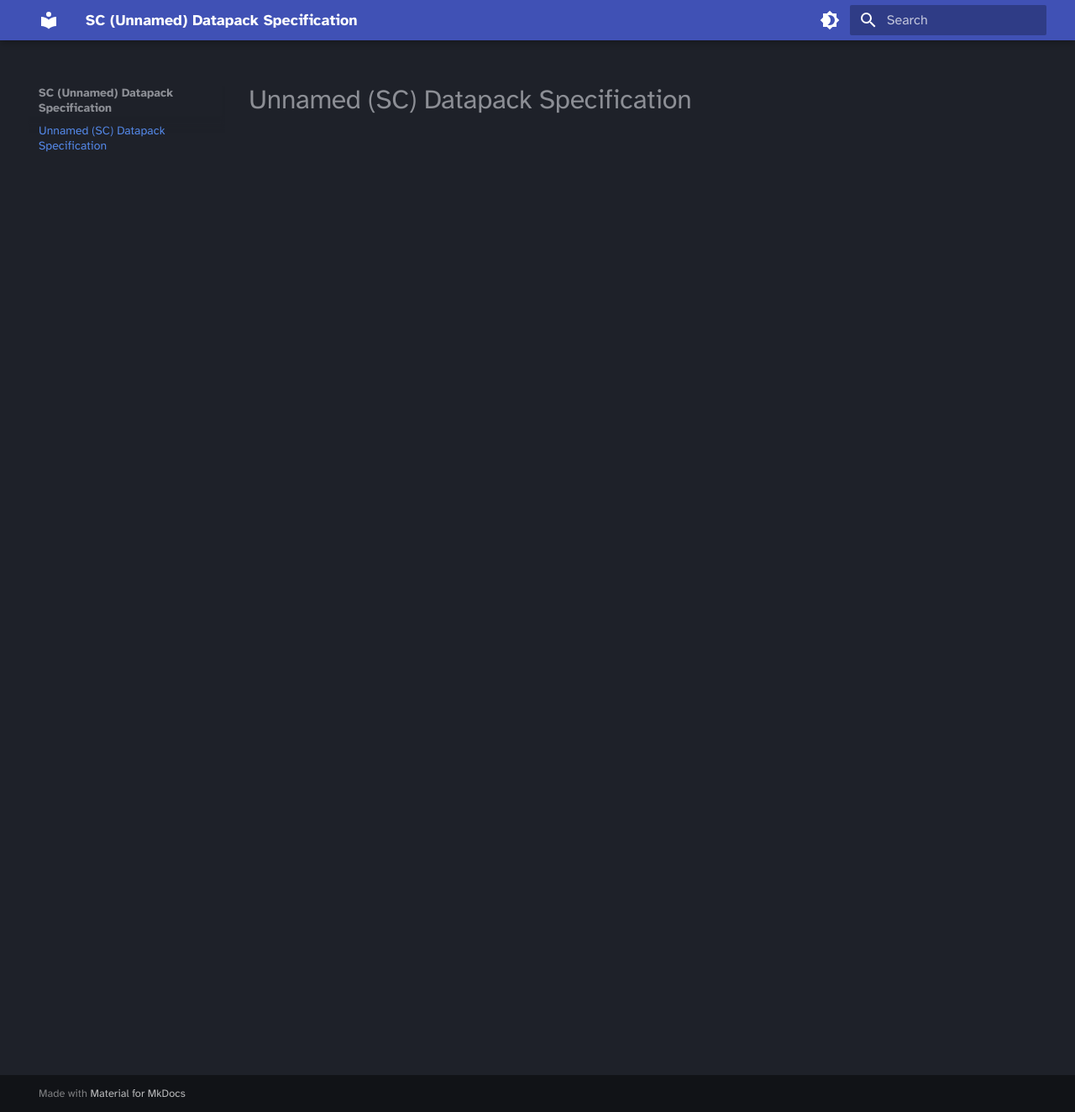
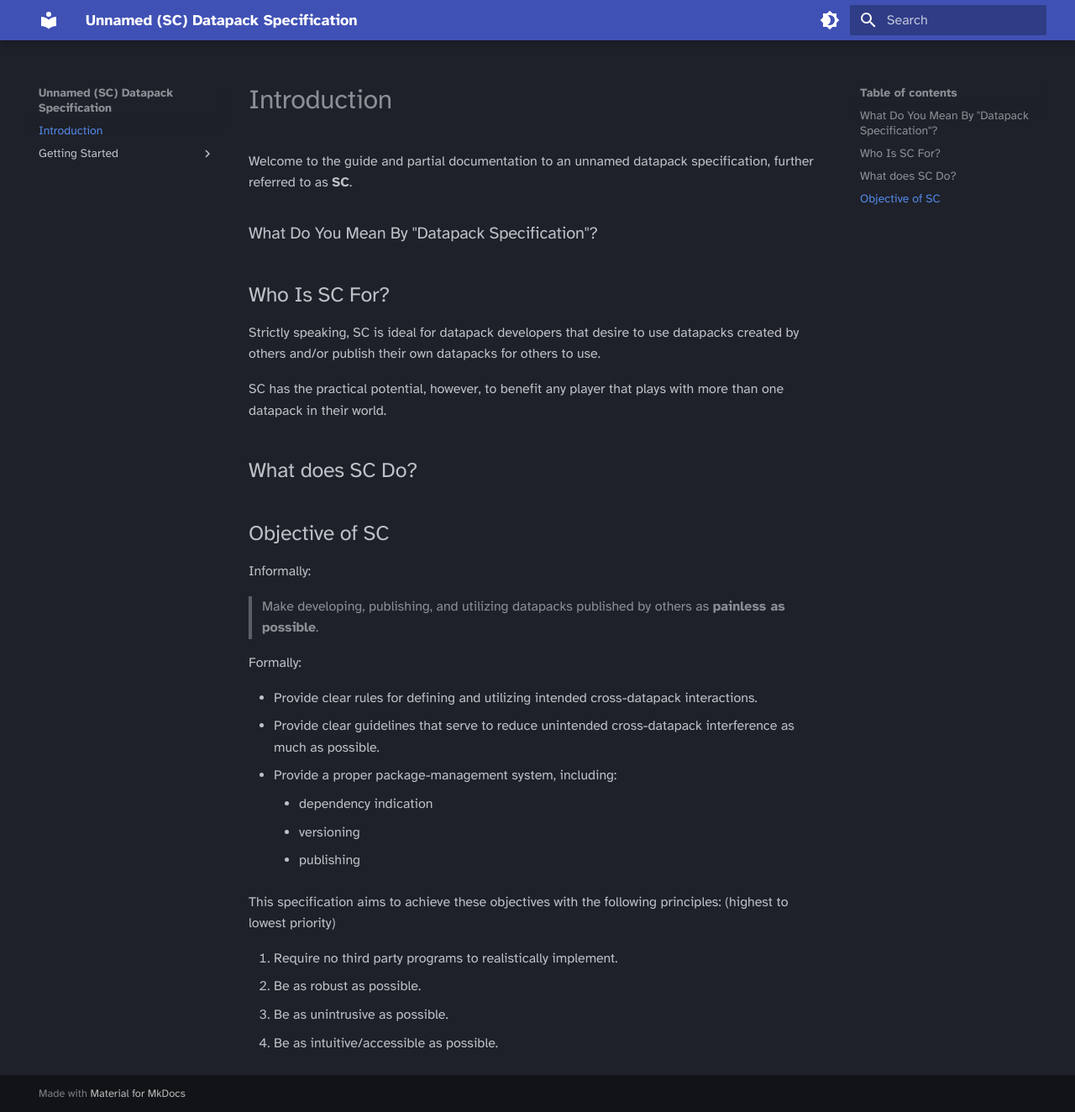
Before and after one commit to sixslime/unnamed-sc-spec, an MkDocs documentation site: the page built from docs/index.md, in a window 1280 px wide and 1324 px high. Shown: the whole window at 84% size. Built offline with MkDocs 1.6.1 and Material for MkDocs 9.7.7, drawn with Linux system fonts in a browser that asks for light colours.

Commit message:
lazy commit message

```diff
--- a/docs/index.md
+++ b/docs/index.md
@@ -1 +1,35 @@
-# Unnamed (SC) Datapack Specification
+# Introduction
+
+
+Welcome to the guide and partial documentation to an unnamed datapack specification, further referred to as **SC**.
+
+### What Do You Mean By "Datapack Specification"?
+
+
+## Who Is SC For?
+Strictly speaking, SC is ideal for datapack developers that desire to use datapacks created by others and/or publish their own datapacks for others to use.
+
+SC has the practical potential, however, to benefit any player that plays with more than one datapack in their world.
+
+
+## What does SC Do?
+
+## Objective of SC
+Informally:
+> Make developing, publishing, and utilizing datapacks published by others as **painless as possible**.
+
+Formally:
+
+* Provide clear rules for defining and utilizing intended cross-datapack interactions.
+* Provide clear guidelines that serve to reduce unintended cross-datapack interference as much as possible.
+* Provide a proper package-management system, including:
+    * dependency indication
+    * versioning
+    * publishing
+
+This specification aims to achieve these objectives with the following principles: (highest to lowest priority)
+
+1. Require no third party programs to realistically implement.
+2. Be as robust as possible.
+3. Be as unintrusive as possible.
+4. Be as intuitive/accessible as possible.
--- a/mkdocs.yml
+++ b/mkdocs.yml
@@ -1,4 +1,4 @@
-site_name: SC (Unnamed) Datapack Specification
+site_name: Unnamed (SC) Datapack Specification
 site_url: https://sixslime.github.io/unnamed-sc-doc
 theme:
   name: material
```
Also changed, not shown: docs/Getting Started/manifests.md (added, +1 -0 lines), 1 other file.
